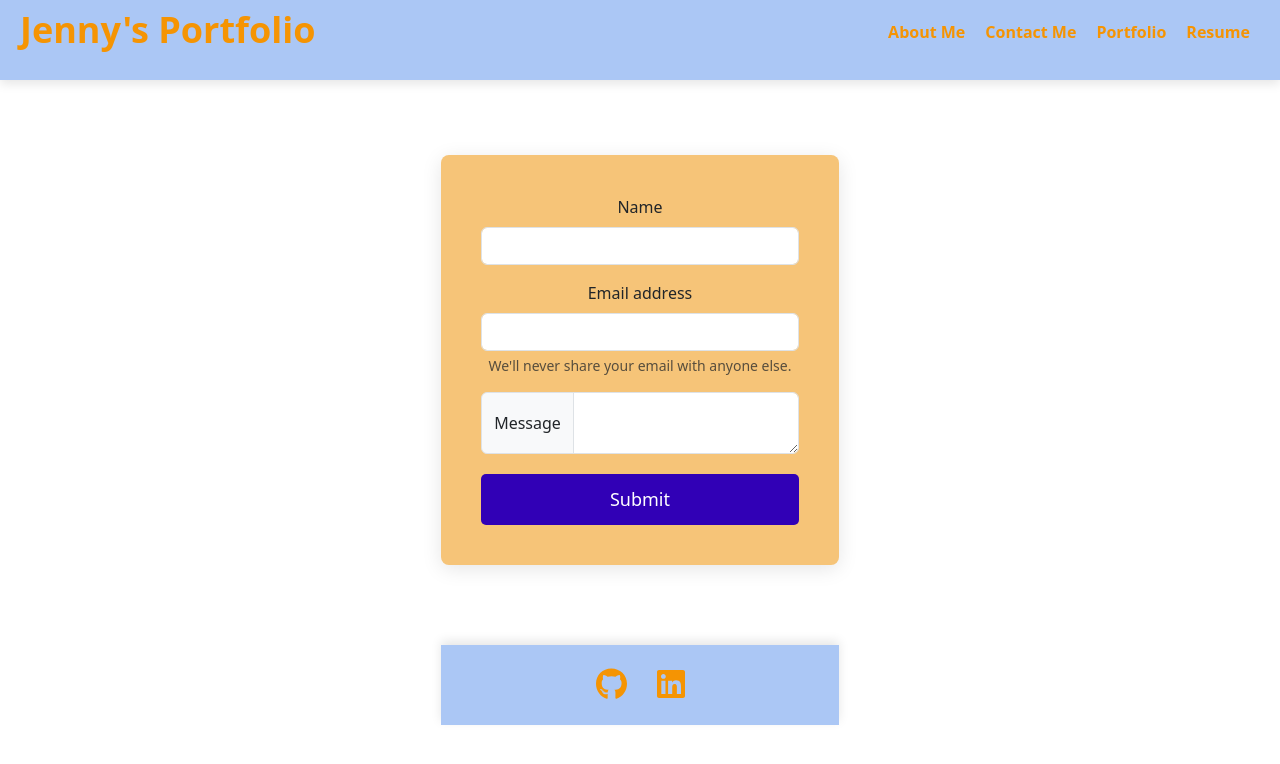
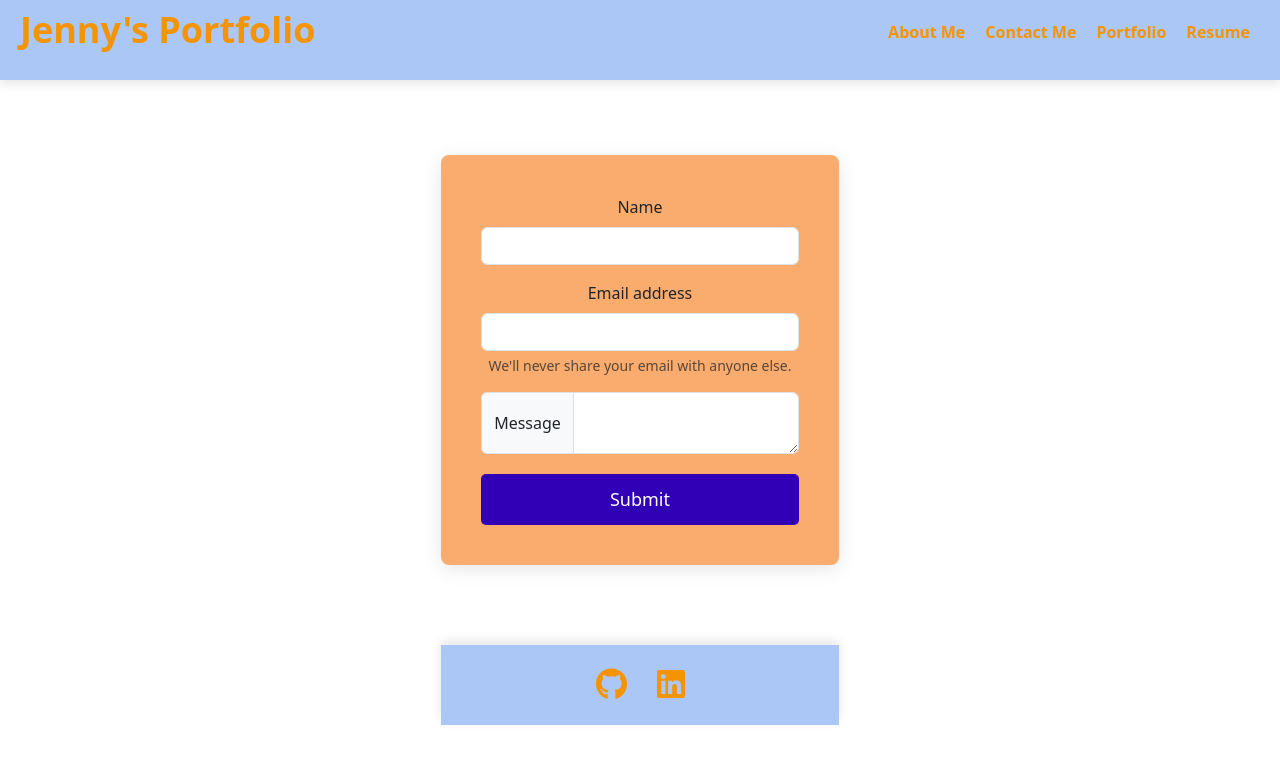
Before and after one commit to je210506/Portfolio, a React (Vite) app: page /contact in a window 1280 px wide. Shown: the top 764 px of the page. Built offline with nearby package versions, Linux system fonts and the light colour scheme.

Commit message:
final changes competed

```diff
--- a/src/App.css
+++ b/src/App.css
@@ -135,8 +135,8 @@
   text-align: justify; /* Smooth alignment */
 }
 .mejj {
-  width: 300px; /* Adjust size */
-  height: 300px; /* Keep it square */
+  width: 400px; /* Adjust size */
+  height: 400px; /* Keep it square */
   object-fit: cover; /* Ensures no distortion */
   border-radius: 50%; /* Makes it circular */
   box-shadow: 5px 5px 15px rgba(0, 0, 0, 0.2); /* Soft shadow effect */
@@ -147,7 +147,7 @@
   max-width: 600px; /* Set a max width to avoid it being too wide */
   margin: 80px auto; /* Centers the form and adds spacing from top */
   padding: 40px; /* Padding inside the form */
-  background-color: #f6c478; /* Light background for contrast */
+  background-color: #f9ac6d; /* Light background for contrast */
   border-radius: 8px; /* Rounded corners for a soft feel */
   box-shadow: 0px 4px 20px rgba(0, 0, 0, 0.1);
 }
```
